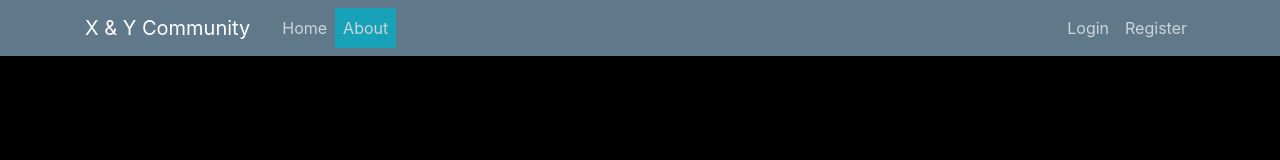
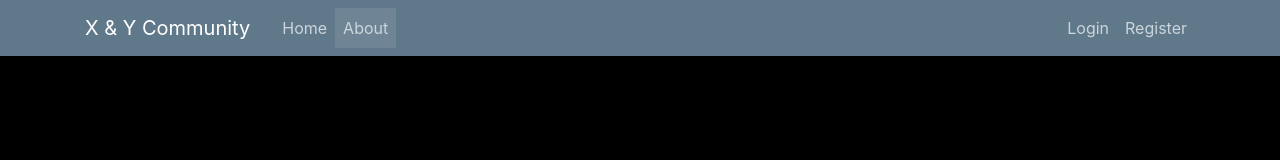
Before and after one commit to XY-DF/XY-DF.github.io, a plain HTML site: page about.html in a window 1280 px wide. Drawn offline with nearby package versions, Linux system fonts and the light colour scheme.

Commit message:
Fix 0.0.2

```diff
--- a/style.css
+++ b/style.css
@@ -80,5 +80,6 @@ a.article-title:hover {
 }
 
 .nav-link-selected {
-  background-color: #17a2b8;
+  color: white;
+  background-color: #6f8595;
 }
```
